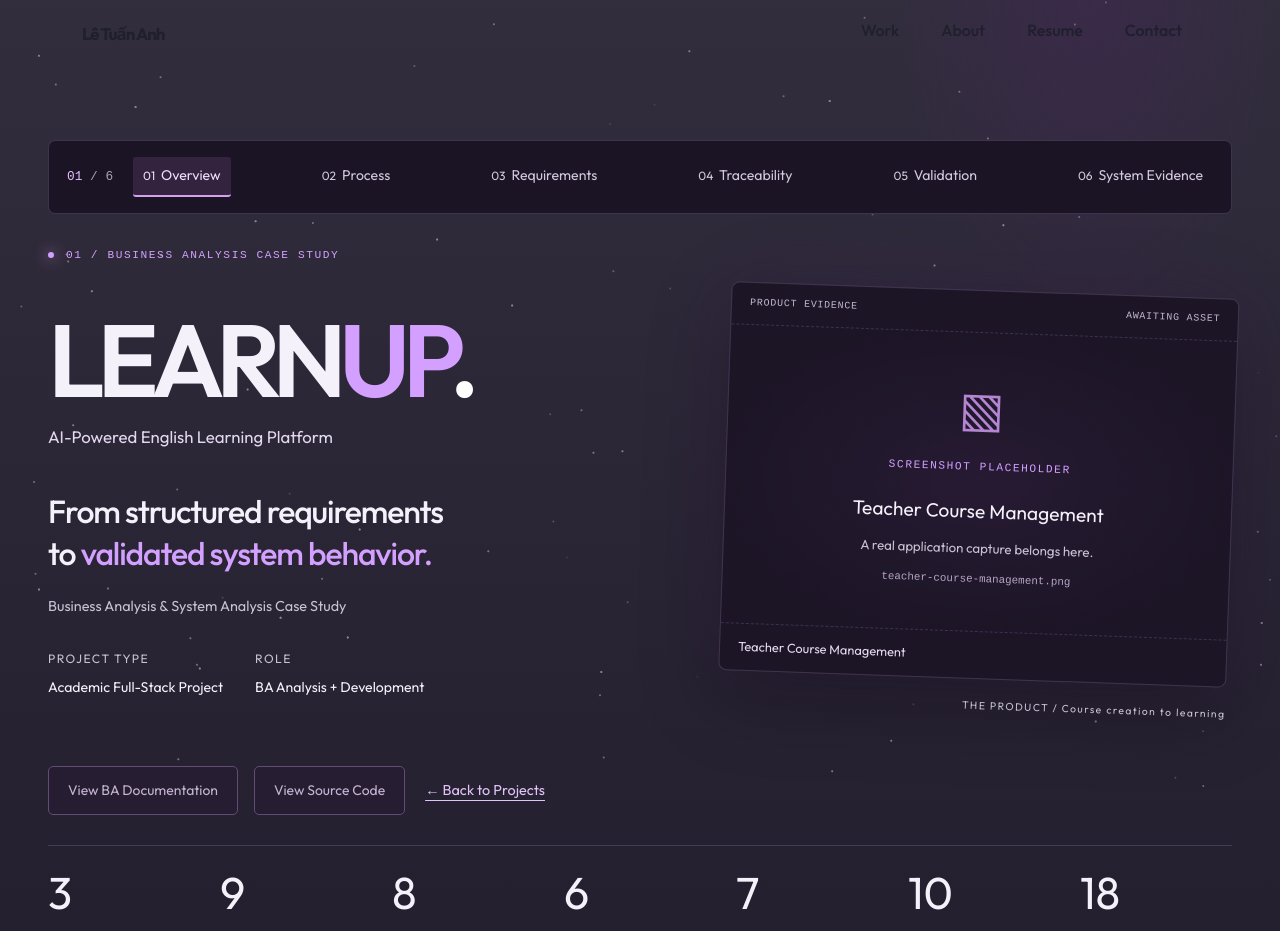
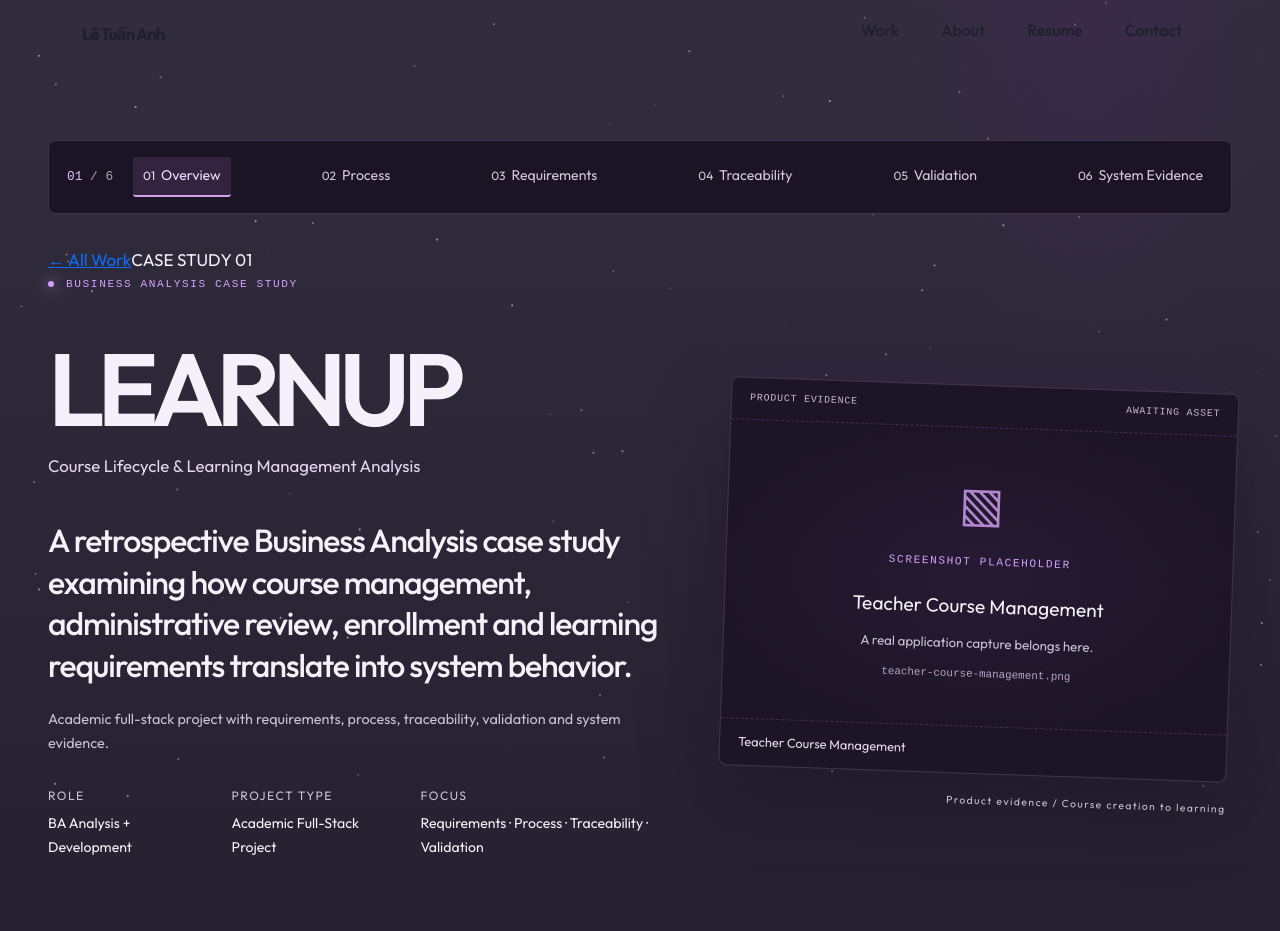
Before and after one commit to ltuananh1105/Portfolio, a React (Create React App) app: page /projects/learnup in a window 1280 px wide. Shown: the top 931 px of the page. Built offline with nearby package versions, Linux system fonts and the light colour scheme; a web font is replaced by a local one.

Commit message:
Redesign LearnUp case study page

```diff
--- a/src/components/Projects/LearnUpCaseStudy.js
+++ b/src/components/Projects/LearnUpCaseStudy.js
@@ -83,26 +83,30 @@ const mappings = [
 ];
 
 function EvidenceLink({ href, children }) {
-  return href ? (
+  if (!href) return null;
+
+  return (
     <a className="lu-button" href={href} target="_blank" rel="noreferrer">
       {children}
       <span aria-hidden="true"> ↗</span>
     </a>
-  ) : (
-    <button className="lu-button" disabled>
-      {children}
-    </button>
   );
 }
 function Actions({ closing = false }) {
   return (
     <div className="lu-actions">
-      <EvidenceLink href={evidenceLinks.documentation}>
-        {closing ? "Explore Full BA Documentation" : "View BA Documentation"}
-      </EvidenceLink>
-      <EvidenceLink href={evidenceLinks.source}>View Source Code</EvidenceLink>
+      {evidenceLinks.documentation && (
+        <EvidenceLink href={evidenceLinks.documentation}>
+          {closing ? "Explore Full BA Documentation" : "View BA Documentation"}
+        </EvidenceLink>
+      )}
+      {evidenceLinks.source && (
+        <EvidenceLink href={evidenceLinks.source}>
+          View Source Code
+        </EvidenceLink>
+      )}
       <Link className="lu-back" to="/project">
-        ← Back to Projects
+        ← Back to Work
       </Link>
     </div>
   );
@@ -276,35 +280,45 @@ function LearnUpCaseStudy() {
               id={chapterId(0)}
               aria-labelledby="lu-hero-title"
             >
+              <div className="lu-hero-top">
+                <Link className="lu-back-link" to="/project">
+                  ← All Work
+                </Link>
+                <span className="lu-case-tag">CASE STUDY 01</span>
+              </div>
               <p className="lu-eyebrow">
                 <span className="lu-dot" />
-                01 / Business Analysis Case Study
+                Business Analysis Case Study
               </p>
               <div className="lu-hero-grid">
-                <div>
-                  <h1 id="lu-hero-title">
-                    LEARN<span>UP</span>
-                    <span className="lu-title-period">.</span>
-                  </h1>
+                <div className="lu-hero-intro">
+                  <h1 id="lu-hero-title">LEARNUP</h1>
                   <p className="lu-platform">
-                    AI-Powered English Learning Platform
+                    Course Lifecycle &amp; Learning Management Analysis
                   </p>
                   <h2>
-                    From structured requirements
-                    <br />
-                    to <em>validated system behavior.</em>
+                    A retrospective Business Analysis case study examining how
+                    course management, administrative review, enrollment and
+                    learning requirements translate into system behavior.
                   </h2>
                   <p className="lu-subtitle">
-                    Business Analysis &amp; System Analysis Case Study
+                    Academic full-stack project with requirements, process,
+                    traceability, validation and system evidence.
                   </p>
                   <dl className="lu-meta">
+                    <div>
+                      <dt>Role</dt>
+                      <dd>BA Analysis + Development</dd>
+                    </div>
                     <div>
                       <dt>Project type</dt>
                       <dd>Academic Full-Stack Project</dd>
                     </div>
                     <div>
-                      <dt>Role</dt>
-                      <dd>BA Analysis + Development</dd>
+                      <dt>Focus</dt>
+                      <dd>
+                        Requirements · Process · Traceability · Validation
+                      </dd>
                     </div>
                   </dl>
                 </div>
@@ -316,7 +330,7 @@ function LearnUpCaseStudy() {
                     onExpand={expand}
                   />
                   <p className="lu-visual-note">
-                    THE PRODUCT / Course creation to learning
+                    Product evidence / Course creation to learning
                   </p>
                 </div>
               </div>
@@ -335,6 +349,11 @@ function LearnUpCaseStudy() {
               <p className="lu-footnote">
                 Documentation artifacts, not business performance metrics. Guest
                 is an unauthenticated actor.
+              </p>
+              <p className="lu-transparency-note">
+                BA documentation was formalized retrospectively from the
+                completed academic system to create a structured analysis case
+                study.
               </p>
               <div className="lu-overview-context">
                 <h3>
```
